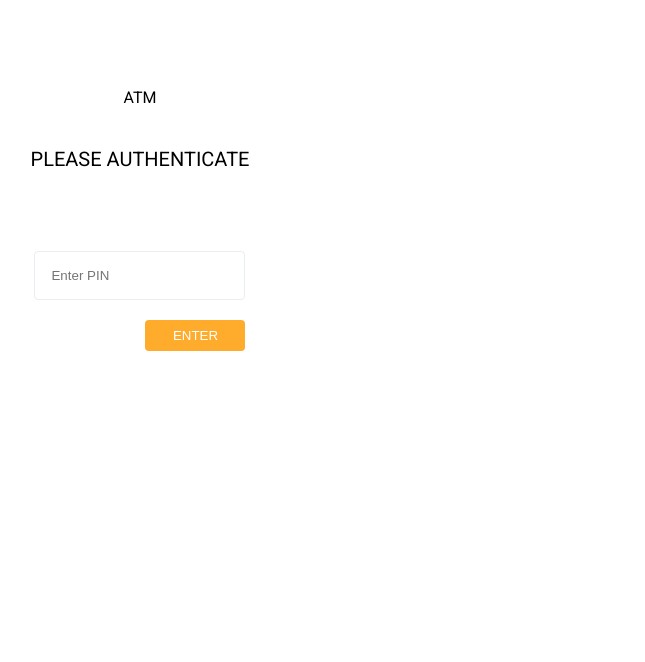
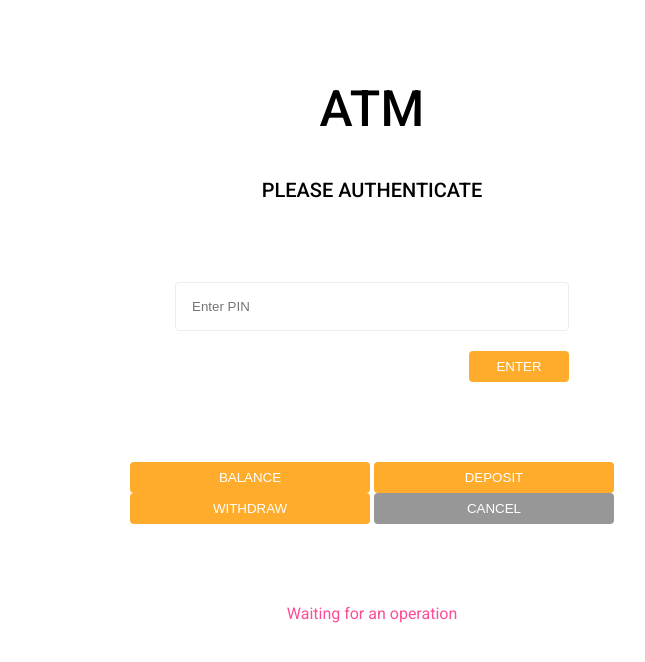
Before and after one commit to Andreigeorge2/ATM, a plain HTML site: page index.html in a window 1280 px wide. Shown: the whole page, without its empty margins (268-913 px from the left). Drawn offline with Linux system fonts and the light colour scheme.

Commit message:
Add actions buttons and system  message

```diff
--- a/index.css
+++ b/index.css
@@ -4,12 +4,15 @@
     font-family: "Roboto", sans-serif;
 }
 
-.main{
+body {
+    margin: 0;
+}
+
+.main {
     display: flex;
     justify-content: center;
     height: 100vh;
-width: 100vh;
-padding-top: 80px;
+    width: 100vw;
 }
 
 .content {
@@ -17,25 +20,26 @@ display: flex;
     flex-direction: column;
     gap: 80px;
     align-items: center;
+    padding-top: 80px;
 }
 
-.heading{
+.heading {
     display: flex;
     flex-direction: column;
     gap: 40px;
     align-items: center;
 }
 
-.title{
+.title {
     font-size: 50px;
-font-weight: 500px;
-letter-spacing: 0,2px;
+    font-weight: 500;
+    letter-spacing: 0.2px;
     text-align: center;
 }
 
 .subtitle {
     font-size: 20px;
-font-weight: 500px;
+    font-weight: 500;
     text-align: center;
 }
 
@@ -47,25 +51,55 @@ align-items: flex-end;
 }
 
 .input {
-
     padding: 16px;
     border-radius: 4px;
     outline: none;
     border: 1px solid #E9EEF2;
+    width: 360px;
 }
 
-.btn{
+.btn {
     padding: 8px 0px;
     border: none;
-border-radius: 4px
+    border-radius: 4px;
+    cursor: pointer;
+}
+
+.enter-btn {
+    width: 100px;
+}
+
+.action-btn {
+    width: 240px;
+}
+
+.btn-primary {
+    color: white;
+    background-color: #FFAB2B;
+}
+
+.btn-danger {
+color: white;
+background-color: #979797;
 }
 
 
-.enter-btn{
-width: 100px;
+.action-container{
+ display: flex;
+flex-direction: column;
+gap: 70px;
 }
 
-.btn-primary{
-color: white;
-background-color: #FFAB2B;
+.action-row{
+display: flex;
+flex-direction: row;
+gap: 434px;
+
 }
+
+.system-message{
+font-family: 30px;
+font-weight: 500px;
+text-align: center;
+color: #fe4d97;
+}
--- a/index.html
+++ b/index.html
@@ -9,24 +9,32 @@
     <link rel="stylesheet" href="index.css">
 </head>
 
-
 <body>
     <div class="main">
         <div class="content">
             <div class="heading">
-                <div class="Title">ATM</div>
-                <div class="subtitle"> PLEASE AUTHENTICATE</div>
+                <div class="title">ATM</div>
+                <div id="subtitle" class="subtitle">PLEASE AUTHENTICATE</div>
             </div>
-            <div class="pin-container">
-                <input class="input" placeholder="Enter PIN">
-                <button class="btn btn-primary enter-btn">ENTER</button>
-
-
+            <div id="pin-section" class="pin-container">
+                <input id="pin-input" class="input" type="text" placeholder="Enter PIN">
+                <button id="enter-button" class="btn btn-primary enter-btn">ENTER</button>
+            </div>
+            <div id="actions-section" class="actions-container hidden">
+                <div class="actions-row">
+                    <button id="balance-button" class="btn btn-primary action-btn">BALANCE</button>
+                    <button id="deposit-button" class="btn btn-primary action-btn">DEPOSIT</button>
+                </div>
+                <div class="actions-row">
+                    <button id="withdraw-button" class="btn btn-primary action-btn">WITHDRAW</button>
+                    <button id="cancel-button" class="btn btn-danger action-btn">CANCEL</button>
+                </div>
+            </div>
+            <div id="system-message" class="system-message info hidden">
+                Waiting for an operation
             </div>
         </div>
     </div>
-
 </body>
 
-
 </html>
```
Lines whose indentation alone changed are shown as unchanged.
